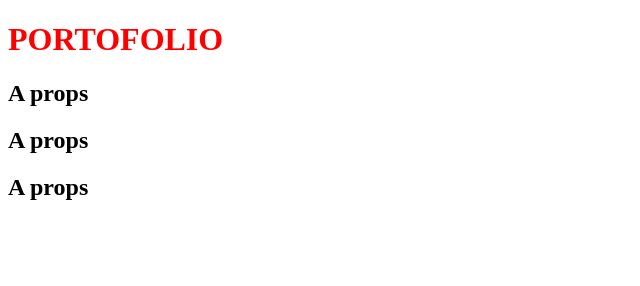
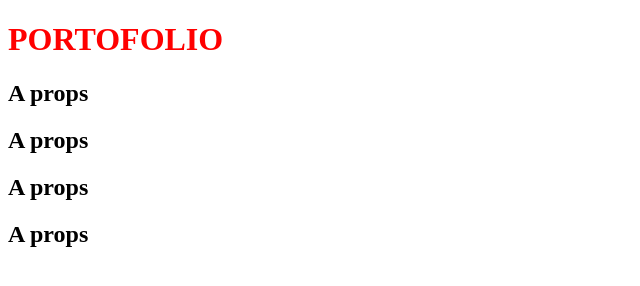
Before and after one commit to hajaramjoun/courCssERP, a plain HTML site: page mon site/index.html in a window 1280 px wide. Shown: the whole page, without its empty margins (0-640 px from the left). Drawn offline with Linux system fonts and the light colour scheme.

Commit message:
modifier index.html pour  le premier  push

```diff
--- a/mon site/index.html
+++ b/mon site/index.html
@@ -11,5 +11,6 @@
   <div><h2>  A props</h2></div>
   <div><h2>  A props</h2></div>
   <div><h2>  A props</h2></div>
+  <div><h2>  A props</h2></div>
 </body>
 </html>
```
